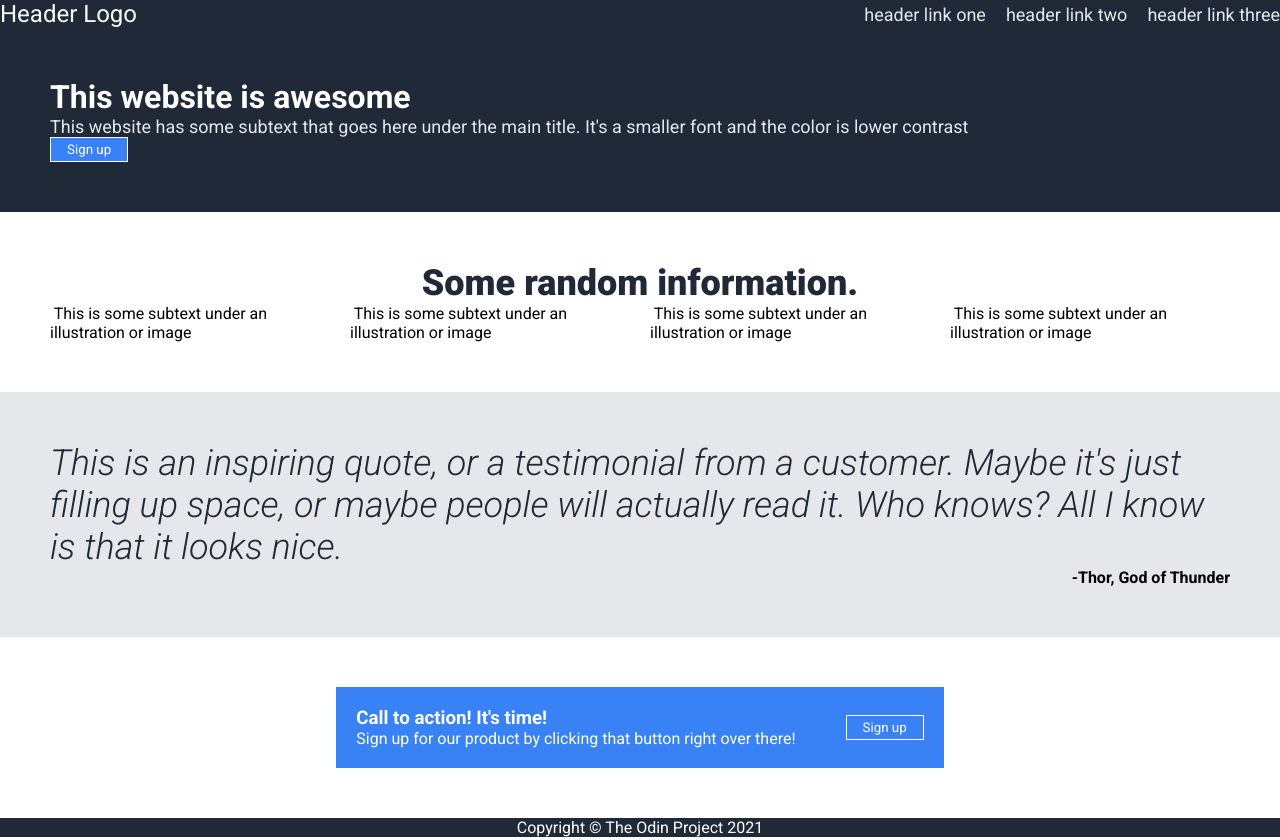
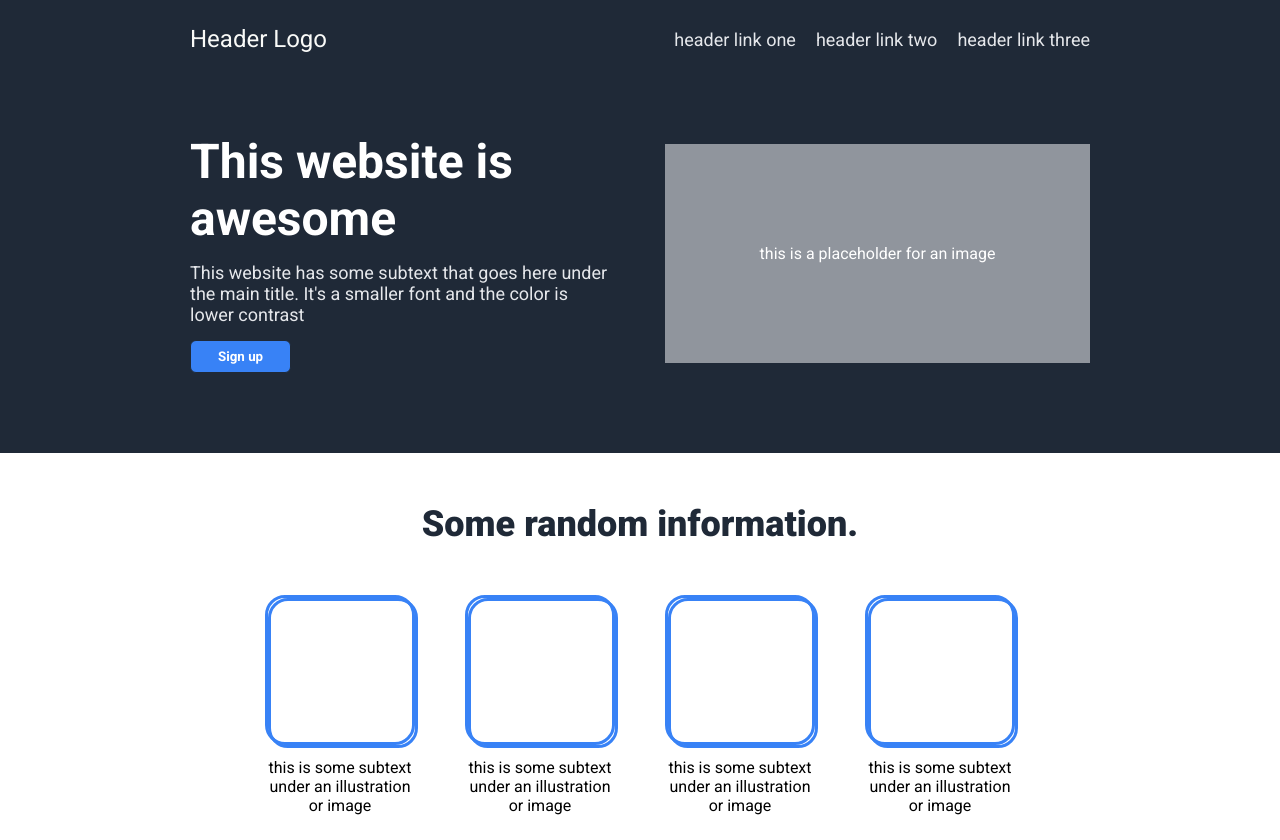
Before and after one commit to angelperez42/landing-page, a plain HTML site: page index.html in a window 1280 px wide. Shown: the top 840 px of the page. Drawn offline with Linux system fonts and the light colour scheme.

Commit message:
feat: Finish styling for webpage

```diff
--- a/index.html
+++ b/index.html
@@ -9,6 +9,7 @@
         <link rel="stylesheet" href="./style.css">
     </head>
     <body>
+        <div class="hero-box">
             <div class="hero">
                 <div class="heading">
                     <ul>
@@ -18,36 +19,44 @@
                         <li class="sec-text">header link three</li>
                     </ul>
                 </div>
+                <div class="hero-subheading">
                     <div class="main">
                         <h1>This website is awesome</h1>
                         <p class="sec-text">This website has some subtext that goes here under the main title. It's a smaller font and the color is lower contrast</p>
-                <button>Sign up</button>
+                        <button class="no-border roboto-bold">Sign up</button>
+                    </div>
+                    <div class="placeholder">
+                        <p>this is a placeholder for an image</p>
+                    </div>
+                </div>
             </div>
         </div>
         <div class="random-info-section">
             <h2>Some random information.</h2>
-            <ul class="random-info-container">
-                <li>
-                    <img src="" alt="">
-                    This is some subtext under an illustration or image
-                </li>
-                <li>
-                    <img src="" alt="">
-                    This is some subtext under an illustration or image
-                </li>
-                <li>
-                    <img src="" alt="">
-                    This is some subtext under an illustration or image
-                </li>
-                <li>
-                    <img src="" alt="">
-                    This is some subtext under an illustration or image
-                </li>
-            </ul>
+            <div class="random-info-container">
+                <div>
+                    <div></div>
+                    <figcaption>this is some subtext under an illustration or image</figcaption>
+                </div>
+                <div>
+                    <div></div>
+                    <figcaption>this is some subtext under an illustration or image</figcaption>
+                </div>
+                <div>
+                    <div></div>
+                    <figcaption>this is some subtext under an illustration or image</figcaption>
+                </div>
+                <div>
+                    <div></div>
+                    <figcaption>this is some subtext under an illustration or image</figcaption>
+                </div>
+            </div>
         </div>
         <div class="quote-container">
+            <div class="quote-box">
                 <p class="quotetext roboto-light-italic">This is an inspiring quote, or a testimonial from a customer. Maybe it's just filling up space, or maybe people will actually read it. Who knows? All I know is that it looks nice.</p>
                 <b class="quote-author">-Thor, God of Thunder</b>
+            </div>
         </div>
         <div class="sign-up-section">
             <div class="sign-up-box">
@@ -56,7 +65,7 @@
                     <p>Sign up for our product by clicking that button right over there!</p>
                 </div>
                 <div class="signup-right">
-                    <button>Sign up</button>
+                    <button class="white-border roboto-bold">Sign up</button>
                 </div>
             </div>
         </div>
--- a/style.css
+++ b/style.css
@@ -90,11 +90,24 @@ html {
 
 /* Fonts-end */
 
+body {
+  display: flex;
+  flex-direction: column;
+  justify-content: center;
+}
+
+.hero-box {
+  display: flex;
+  justify-content: center;
+  background-color: #1f2937;
+  color: #fff;
+}
+
 .hero {
   display: flex;
   flex-direction: column;
-  background-color: #1f2937;
-  color: #fff;
+  width: 900px;
+
 }
 
 .header-logo {
@@ -102,13 +115,47 @@ html {
   color: #f9faf8;
 }
 
-.main {
-  padding: 50px;
-}
 
 .sec-text {
   font-size: 18px;
   color: #e5e7eb;
+}
+
+.heading {
+  padding-top: 25px;
+}
+
+.hero-subheading {
+  display: flex;
+  justify-content: space-between;
+  align-items: center;
+  height: 400px;
+  gap: 50px;
+}
+
+.main {
+  padding: 50px 0px;
+  flex: 1 1 0;
+}
+
+.main h1 {
+  font-size: 48px;
+}
+
+.main .sec-text {
+  margin: 15px 0;
+}
+
+.placeholder {
+  flex: 1 1 0;
+}
+
+.placeholder p {
+  display: flex;
+  justify-content: center;
+  align-items: center;
+  background-color: hsla(220, 13%, 92%, 0.56);
+  padding: 100px 50px;
 }
 
 .heading ul {
@@ -131,18 +178,31 @@ li {
   flex-direction: column;
   justify-content: center;
   align-items: center;
-  padding: 50px;
+  padding: 50px 220px 150px;
 }
 
 .random-info-section h2 {
   font-size: 36px;
   font-weight: 900;
   color: #1f2937;
+  margin-bottom: 50px;
 }
 
 .random-info-container {
   display: flex;
-  gap: 20px;
+  gap: 50px;
+}
+
+.random-info-container div {
+  border: 3px solid #3882f6;
+  border-radius: 20px;
+  width: 150px;
+  height: 150px;
+  margin-bottom: 10px;
+}
+
+.random-info-container figcaption {
+  text-align: center;
 }
 
 .quote-container {
@@ -150,8 +210,16 @@ li {
   flex-direction: column;
   justify-content: center;
   align-items: center;
-  padding: 50px;
+  padding: 120px;
   background-color: #e5e7eb;
+}
+
+.quote-box {
+  display: flex;
+  flex-direction: column;
+  justify-content: center;
+  align-items: center;
+  width: 700px;
 }
 
 .quote-container p {
@@ -165,17 +233,18 @@ li {
 
 .sign-up-section {
   display: flex;
-  justify-content: space-around;
+  justify-content: center;
   align-items: center;
 }
 
 .sign-up-box {
   display: flex;
-  justify-content: space-around;
+  width: 900px;
+  justify-content: space-between;
   align-items: center;
-  gap: 50px;
-  margin: 50px;
-  padding: 20px;
+  margin: 80px 0px;
+  padding: 50px 90px;
+  border-radius: 6px;
   background-color: #3882f6;
   color: #fff;
 }
@@ -186,11 +255,20 @@ li {
   align-items: center;
   background-color: #1f2937;
   color: #fff;
+  padding: 30px;
 }
 
 button {
   background-color: #3882f6;
+  color: #fff;
+  padding: 8px 27px;
+  border-radius: 6px;
+}
+
+button.no-border {
+  border: solid 1px #1f2937;
+}
+
+button.white-border {
   border: solid 1px #fff;
-  color: #fff;
-  padding: 4px 16px;
 }
```
Lines whose indentation alone changed are shown as unchanged.
